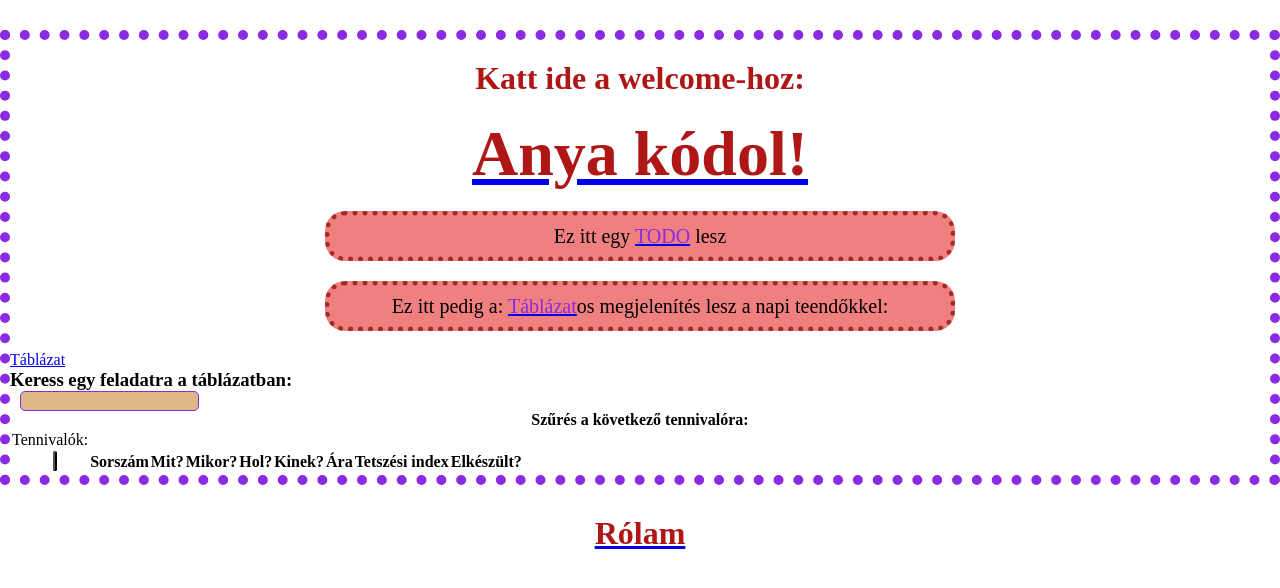
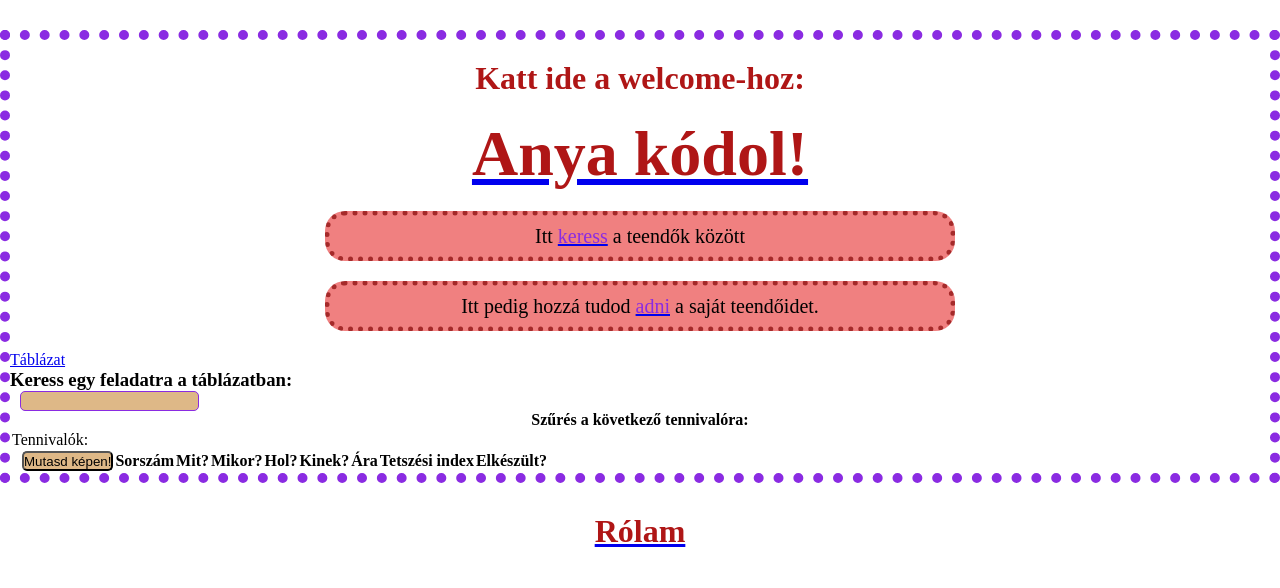
Before and after one commit to kaciga/apm-new, an Angular app: page /table in a window 1280 px wide. Shown: the top 588 px of the page. Built offline with nearby package versions, Linux system fonts and the light colour scheme.

Commit message:
improve routing

```diff
--- a/src/app/components/header/header.component.html
+++ b/src/app/components/header/header.component.html
@@ -5,6 +5,8 @@
             </a>
     </h1><router-outlet></router-outlet>
 
-    <p>Ez itt egy <a href="/table"><span>TODO</span></a> lesz</p><router-outlet></router-outlet>
-    <p>Ez itt pedig a: <a href="/todos"><span>Táblázat</span></a>os megjelenítés lesz a napi teendőkkel:</p><router-outlet></router-outlet>
+
+
+    <p>Itt <a href="/table"><span>keress</span></a> a teendők között</p><router-outlet></router-outlet>
+    <p>Itt pedig hozzá tudod <a href="/todos"><span>adni</span></a> a saját teendőidet.</p><router-outlet></router-outlet>
 </header>
--- a/src/app/components/header/header.component.ts
+++ b/src/app/components/header/header.component.ts
@@ -8,8 +8,6 @@ import { Component, OnInit } from '@angular/core';
 export class HeaderComponent implements OnInit {
   pageTitle: string = "Anya kódol";
 
-
-
   constructor() { }
 
   ngOnInit(): void {
--- a/src/app/components/table/table.component.html
+++ b/src/app/components/table/table.component.html
@@ -23,10 +23,10 @@
           <thead>Tennivalók:
             <tr>
               <th>
-                <button></button>
-                <!-- (click)='toggleImage()'>
-                  {{ showImage ? 'Kép nélkül nézem!' : 'Mutasd képen!'}}  -->
-                <!-- </button> -->
+                <button
+                (click)='toggleImage()'>
+                  {{ showImage ? 'Kép nélkül nézem!' : 'Mutasd képen!'}}
+                </button>
               </th>
               <th>Sorszám</th>
               <th>Mit?</th>
--- a/src/app/components/welcome/welcome.component.html
+++ b/src/app/components/welcome/welcome.component.html
@@ -29,6 +29,4 @@
         </div>
       </div>
     </div>
-
-
 </header>
```
Lines whose indentation alone changed are shown as unchanged.
